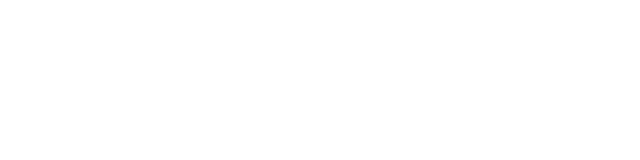
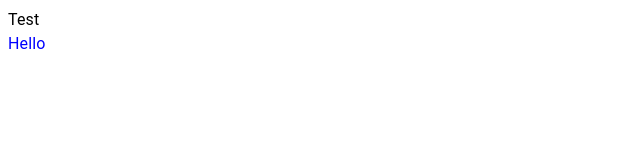
Before and after one commit to Carnegie-senpai/BasicElectronApp, a React app: page / in a window 1280 px wide. Shown: the top 160 px of the page, without its empty margins (0-640 px from the left). Built offline with nearby package versions, Linux system fonts and the light colour scheme.

Commit message:
Simple router alternative created

```diff
--- a/src/system/App.tsx
+++ b/src/system/App.tsx
@@ -1,15 +1,26 @@
-import React from 'react';
+import React, { useContext } from 'react';
 import { getPages } from '../ui-pages/Page';
-import { PageContext } from "./PageContext"
+import { pageContext, PageContext } from "./PageContext"
+import { usePageContext } from './PageContextUpdater';
 function App() {
-  const pages = getPages()
-
+  const context = usePageContext()
   return (
     <React.Fragment>
-      <PageContext.Provider value={{path: "/",props:{},setContext:()=>{}}}>
-      </PageContext.Provider>
+      <pageContext.Provider value={context}>
+        <PageWrapper/>
+      </pageContext.Provider>
     </React.Fragment>
   );
 }
 
+function PageWrapper() {
+  const pages = getPages()
+  const {path, contextProps} = useContext(pageContext)
+  return (
+    <React.Fragment>
+      {pages[path](contextProps)}
+    </React.Fragment>
+  )
+}
+
 export default App;
--- a/src/system/PageContext.tsx
+++ b/src/system/PageContext.tsx
@@ -1,7 +1,14 @@
-import { createContext } from "react";
+import { createContext, useState } from "react";
 
-export const PageContext = createContext({
+
+export interface PageContext {
+	path: string,
+	contextProps: any,
+	setContext: (props: {path?:string,contextProps?:any}) => void
+}
+
+export const pageContext = createContext<PageContext>({
 	path: "/",
-	props: {},
-	setContext: (context: {path:string,props:any}) => {}
+	contextProps: {},
+	setContext: (props: { props: string, contextProps: any }) => { }
 })
--- /dev/null
+++ b/src/system/PageContextUpdater.tsx
@@ -0,0 +1,19 @@
+import React from "react";
+import { PageContext } from "./PageContext";
+
+export const usePageContext = (): PageContext => {
+	const [path, setPath] = React.useState("/")
+	const [contextProps,setProps] = React.useState({})
+
+	const setContext = React.useCallback((props: {path?:string, contextProps?:any}):void => {
+		if (props.path)
+			setPath(props.path)
+		if (props.contextProps)
+			setProps(props.contextProps)
+	}, [])
+	return {
+		path:path,
+		contextProps: contextProps,
+		setContext: setContext
+	}
+}
--- a/src/ui-components/Link.tsx
+++ b/src/ui-components/Link.tsx
@@ -1,23 +1,23 @@
 import { Typography } from "@mui/material";
 import React from "react";
-import { PageContext } from "../system/PageContext";
-export function Link(props: { to: string, props: any, children: any }) {
-	const {children} = props
+import { pageContext } from "../system/PageContext";
+export function Link(props: { to: string, props?: any, children: any }) {
+	const { children } = props
+	const context = React.useContext(pageContext)
 	return (
 		<React.Fragment>
-			<PageContext.Consumer>
-				{({path,props})=> {
-					return (
-						<React.Fragment>
-							<Typography
-								color="blue"
-								onClick={()=> {
-									console.log("clicked")
-								}}>{children}</Typography>
-						</React.Fragment>
-					)
-				}}
-			</PageContext.Consumer>
+			<Typography
+				color="blue"
+				onClick={() => {
+					if (props.props)
+						context.setContext({
+							path: props.to ,
+							contextProps: props.props
+						})
+					else {
+						context.setContext({ path: props.to })
+					}
+				}}>{children}</Typography>
 		</React.Fragment>
 	)
 }
--- a/src/ui-pages/TestPage.tsx
+++ b/src/ui-pages/TestPage.tsx
@@ -1,10 +1,12 @@
 import { Typography } from "@mui/material"
 import React from "react"
 import { Page } from "./Page"
+import { Link } from "../ui-components/Link"
 function TestPageComponent(props: any) {
     return (
         <React.Fragment>
             <Typography>You are on a new page</Typography>
+            <Link to="/">Go back</Link>
         </React.Fragment>
     )
 }
```
Also changed, not shown: src/system/PageWrapper.tsx (added).
